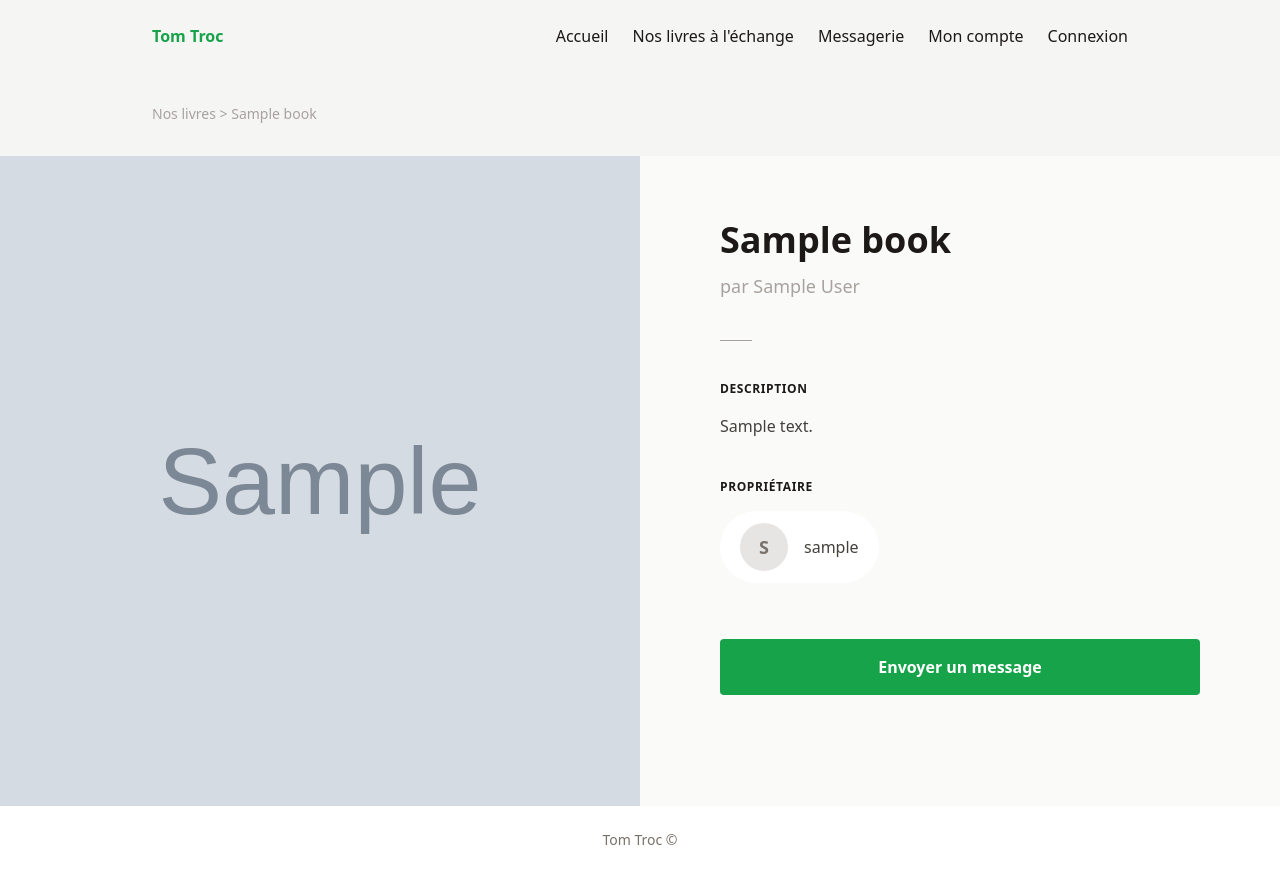
After one commit to lgeniaux/oc-projet-4, a PHP site: template views/templates/book.php in a window 1280 px wide. The commit adds this page. Run offline with PHP 8.4, Linux system fonts and the light colour scheme; the template is opened without the code that fills it: most values are stand-ins (such as "Sample title", 1, 10 or a date in 2020); grey boxes marked "Sample" are stand-in pictures; some libraries are stand-ins or nearby versions.

Commit message:
Add book detail view and update links

```diff
--- a/index.php
+++ b/index.php
@@ -19,6 +19,10 @@ try {
             $bookController = new BookController();
             $bookController->showBooks();
             break;
+        case 'book':
+            $bookController = new BookController();
+            $bookController->showBook();
+            break;
 
         default:
             throw new Exception("La page demandée n'existe pas.");
--- /dev/null
+++ b/views/templates/book.php
@@ -0,0 +1,53 @@
+<?php
+$bookTitle = htmlspecialchars($book->getTitle(), ENT_QUOTES, 'UTF-8');
+$bookAuthor = htmlspecialchars($book->getAuthor(), ENT_QUOTES, 'UTF-8');
+$bookDescription = nl2br(htmlspecialchars((string) $book->getDescription(), ENT_QUOTES, 'UTF-8'));
+$ownerUsername = htmlspecialchars($book->getOwnerUsername(), ENT_QUOTES, 'UTF-8');
+$bookImage = trim((string) $book->getImage());
+?>
+
+<section class="mx-auto max-w-5xl px-6 py-8 text-sm text-stone-400">
+    <a href="index.php?action=books">Nos livres</a>
+    <span>&gt;</span>
+    <span><?= $bookTitle ?></span>
+</section>
+
+<section class="grid grid-cols-2 bg-stone-50">
+    <div>
+        <?php if ($bookImage !== ''): ?>
+            <img
+                class="h-full min-h-[650px] w-full object-cover"
+                src="<?= htmlspecialchars($bookImage, ENT_QUOTES, 'UTF-8') ?>"
+                alt="Couverture de <?= $bookTitle ?>"
+            >
+        <?php endif; ?>
+    </div>
+
+    <div class="px-20 py-16">
+        <h1 class="mb-3 text-4xl font-bold"><?= $bookTitle ?></h1>
+        <p class="mb-10 text-lg text-stone-400">par <?= $bookAuthor ?></p>
+
+        <div class="mb-10 h-px w-8 bg-stone-400"></div>
+
+        <h2 class="mb-4 text-xs font-bold uppercase tracking-wider">Description</h2>
+        <p class="mb-10 leading-relaxed text-stone-700"><?= $bookDescription ?></p>
+
+        <h2 class="mb-4 text-xs font-bold uppercase tracking-wider">Propriétaire</h2>
+        <a
+            class="mb-14 inline-flex items-center gap-4 rounded-full bg-white px-5 py-3 text-stone-700"
+            href="index.php?action=profile&id=<?= $book->getUserId() ?>"
+        >
+            <span class="flex h-12 w-12 items-center justify-center rounded-full bg-stone-200 text-lg font-bold text-stone-500">
+                <?= strtoupper(substr($ownerUsername, 0, 1)) ?>
+            </span>
+            <span><?= $ownerUsername ?></span>
+        </a>
+
+        <a
+            class="block rounded bg-green-600 px-6 py-4 text-center font-bold text-white"
+            href="index.php?action=messages&user=<?= $book->getUserId() ?>"
+        >
+            Envoyer un message
+        </a>
+    </div>
+</section>
--- a/views/templates/books.php
+++ b/views/templates/books.php
@@ -27,9 +27,10 @@
                 $bookAuthor = htmlspecialchars($book->getAuthor(), ENT_QUOTES, 'UTF-8');
                 $ownerUsername = htmlspecialchars($book->getOwnerUsername(), ENT_QUOTES, 'UTF-8');
                 $bookImage = trim((string) $book->getImage());
+                $bookUrl = 'index.php?action=book&id=' . $book->getId();
                 ?>
 
-                <article class="bg-white">
+                <a class="block bg-white" href="<?= $bookUrl ?>">
                     <?php if ($bookImage !== ''): ?>
                         <img
                             class="h-56 w-full object-cover"
@@ -43,7 +44,7 @@
                         <p class="text-sm text-stone-500"><?= $bookAuthor ?></p>
                         <p class="mt-4 text-xs text-stone-400">Vendu par : <?= $ownerUsername ?></p>
                     </div>
-                </article>
+                </a>
             <?php endforeach; ?>
         </div>
     <?php endif; ?>
--- a/views/templates/home.php
+++ b/views/templates/home.php
@@ -36,9 +36,10 @@
                     $bookAuthor = htmlspecialchars($book->getAuthor(), ENT_QUOTES, 'UTF-8');
                     $ownerUsername = htmlspecialchars($book->getOwnerUsername(), ENT_QUOTES, 'UTF-8');
                     $bookImage = trim((string) $book->getImage());
+                    $bookUrl = 'index.php?action=book&id=' . $book->getId();
                     ?>
 
-                    <article class="border bg-white">
+                    <a class="block border bg-white" href="<?= $bookUrl ?>">
                         <?php if ($bookImage !== ''): ?>
                             <img
                                 class="h-48 w-full object-cover"
@@ -52,7 +53,7 @@
                             <p class="text-sm text-stone-500"><?= $bookAuthor ?></p>
                             <p class="mt-4 text-xs text-stone-400">Vendu par : <?= $ownerUsername ?></p>
                         </div>
-                    </article>
+                    </a>
                 <?php endforeach; ?>
             </div>
         <?php endif; ?>
```
Also changed, not shown: controllers/BookController.php (+21 -0 lines), models/BookManager.php (+30 -4 lines).
